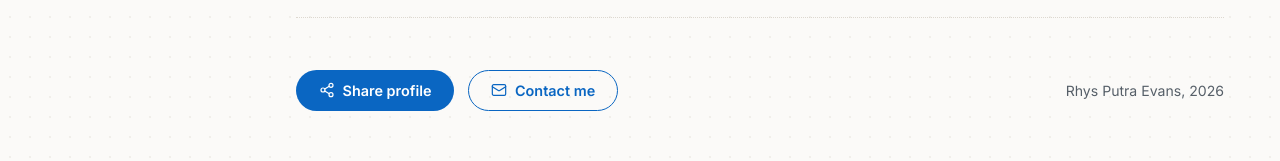
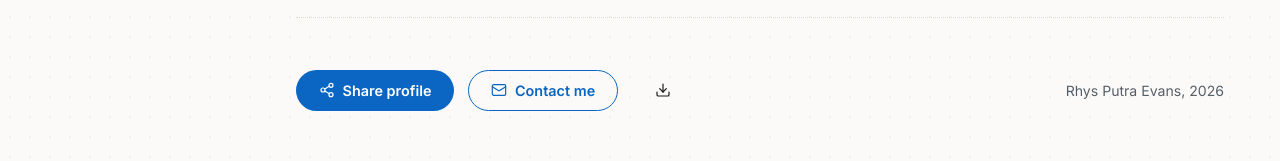
Before and after one commit to rice-evans/testbed, a React (Vite) app: page / in a window 1280 px wide. Shown: the part 3093-3254 px from the top of the page. Built offline with nearby package versions, Linux system fonts and the light colour scheme.

Commit message:
Update Footer.jsx

```diff
--- a/src/components/sections/Footer.jsx
+++ b/src/components/sections/Footer.jsx
@@ -1,5 +1,5 @@
 import { useState, useEffect } from 'react';
-import { Share2, Mail, X, Link as LinkIcon, Instagram } from 'lucide-react';
+import { Share2, Mail, X, Link as LinkIcon, Instagram, Download } from 'lucide-react';
 
 const Footer = () => {
   const [isShareOpen, setIsShareOpen] = useState(false);
@@ -65,6 +65,17 @@ const Footer = () => {
           <Mail size={16} strokeWidth={1.8} />
           Contact me
         </button>
+
+        {/* PDF Download Button */}
+        <a
+          href="/Resume.pdf"
+          download="Rhys_Evans_Resume.pdf"
+          className="footer__btn footer__btn--circle"
+          title="Download PDF Resume"
+          aria-label="Download PDF Resume"
+        >
+          <Download size={16} strokeWidth={1.8} />
+        </a>
       </div>
 
       <div className="footer__copyright">
```
